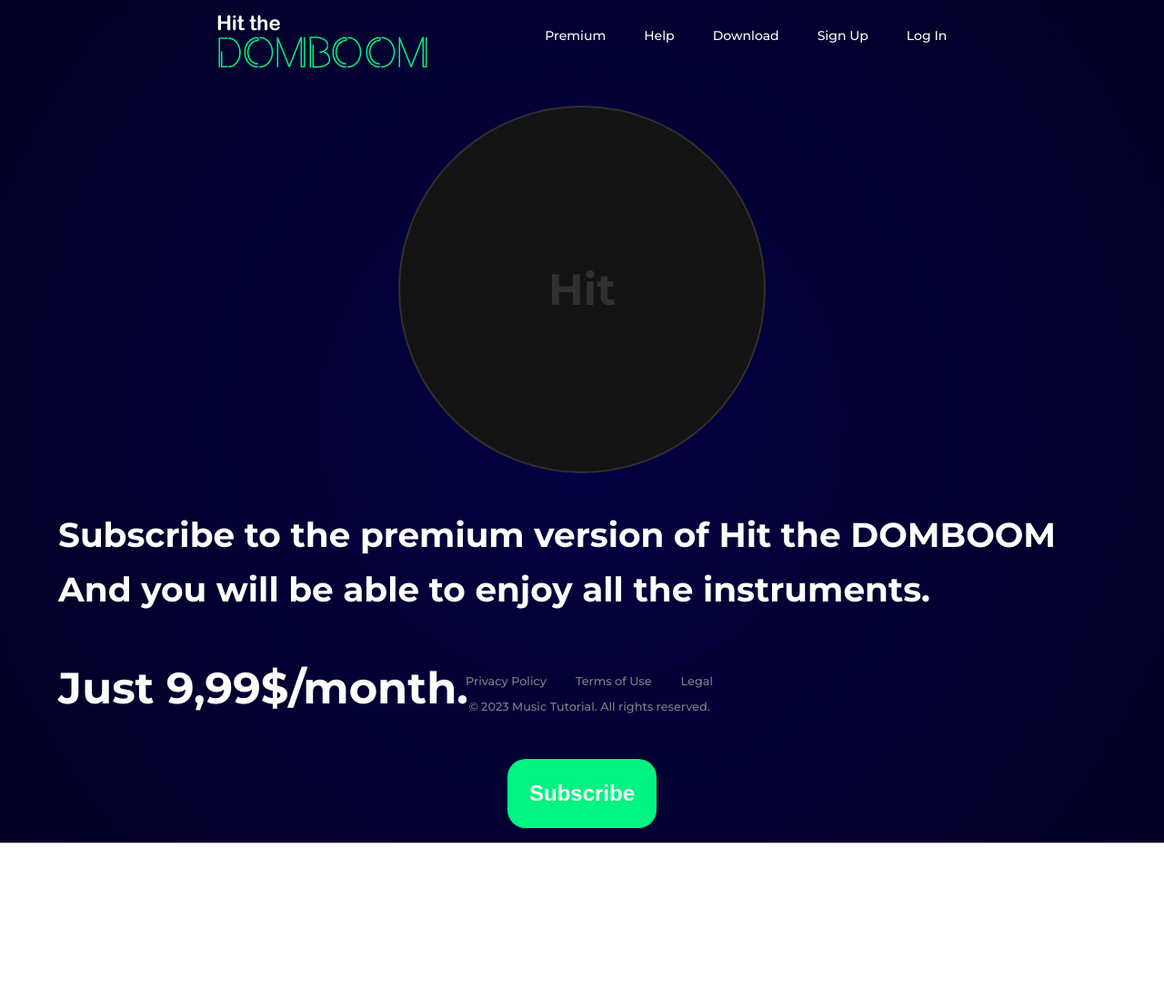
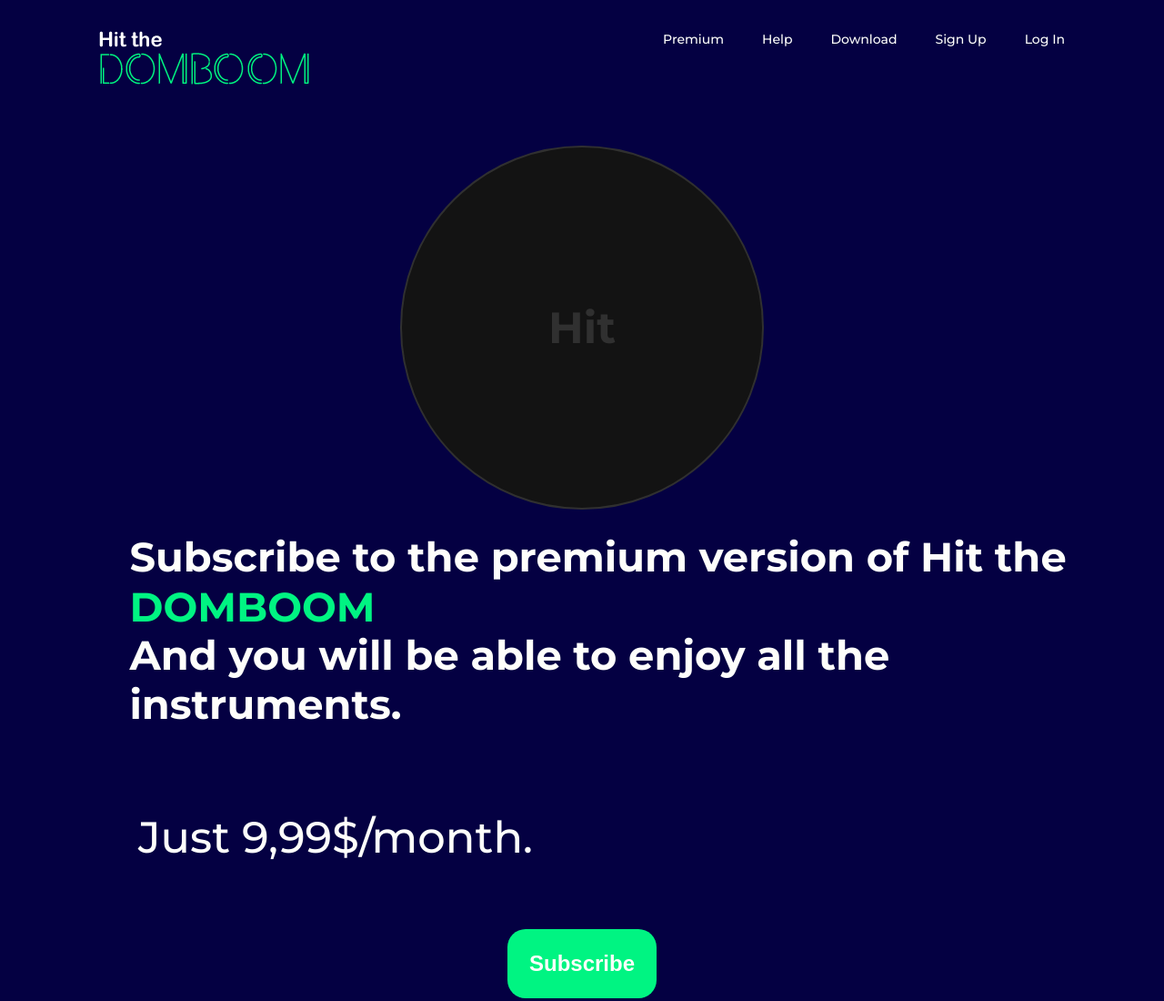
Before and after one commit to albegosu/MusicApp, a website: page pages/premium.html in a window 1280 px wide. Shown: the top 1100 px of the page at 91% size. Before the commit the page ends 926 px from the top, so only its background shows below. Drawn offline with nearby package versions, Linux system fonts and the light colour scheme; files whose address does not match are found by name.

Commit message:
hotfix sass and css

```diff
--- a/pages/premium.html
+++ b/pages/premium.html
@@ -13,7 +13,7 @@
   <link
     href="https://fonts.googleapis.com/css2?family=Montserrat:ital,wght@0,100;0,200;0,300;0,400;0,500;0,600;0,700;1,100;1,200;1,300&display=swap"
     rel="stylesheet">
-  <link rel="stylesheet" href="/css/styles.css">
+  <link rel="stylesheet" href="/css/premium.css">
 </head>
 
 <body>
@@ -21,7 +21,7 @@
     <nav id="navbar">
       <div id="navbar__logo">
         <a href="../public/index.html">
-          <img src="/images/logo DOMBOOM.png" alt="Logo">
+          <img src="/resources/images/logo DOMBOOM.png" alt="Logo">
         </a>
       </div>
       <ul id="navbar__menu">
@@ -38,14 +38,14 @@
       <div id="hit-circle">Hit
       </div>
       <h3 id="premium__h3">
-        Subscribe to the premium version of Hit the DOMBOOM
+        Subscribe to the premium version of Hit the <span>DOMBOOM</span> <br>
         And you will be able to enjoy all the instruments.
       </h3>
       <p id="premium__p">Just 9,99$/month.</p>
       <button id="premium__btn">Subscribe</button>
     </section>
   </main>
-  <footer class="footer">
+  <footer>
     <div class="footer__menu">
       <p>Privacy Policy</p>
       <p>Terms of Use</p>
--- a/sass/mixings.scss
+++ b/sass/mixings.scss
@@ -1,4 +1,5 @@
 @import 'variables';
+
 
 @mixin fontFamily {
   font-family: 'Montserrat', sans-serif;
@@ -136,3 +137,15 @@
   display: flex;
   justify-content: space-evenly;
 }
+
+@mixin foot {
+  position: absolute;
+    bottom: 1rem;
+    left: 40%;
+}
+
+@mixin reset{
+  padding: 0;
+  margin: 0;
+  box-sizing: border-box;
+}
--- a/sass/premium.scss
+++ b/sass/premium.scss
@@ -1,6 +1,13 @@
 @import "variables";
 @import "mixings";
+*{
+  @include reset()
+}
 
+body{
+  background-color: $colorbgdarkblue;
+  @include fontFamily();
+}
 #navbar {
   padding: 2em 1em;
   @include flxlogo();
@@ -20,18 +27,33 @@
 }
 
 #premium__section {
-  @include premium-section();
+
   #hit-circle {
     @include hitcircle();
   }
-  #premium__h3__domboom {
+  #premium__h3 {
+    font-size: 3.5em;
+    color: $colorWhite;
+    padding-left:3em;
+    padding-bottom: 2em
+
+
+  }
+  #premium__h3 span{
     @include DOMBOOM();
+    font-size: 1em;
+    padding: 2em 2em 0 0;
   }
   #premium__p {
+    color: $colorWhite;
     font-size: 3rem;
+    padding-left: 3em;
+    padding-bottom: 1.5em;
   }
   #premium__btn {
     @include button();
+    margin-bottom: 3em;
+
   }
 }
 
@@ -42,6 +64,7 @@
 }
 
 .footer__menu p {
+  padding-bottom: 2em;
   color: $colorWhite;
 }
 
@@ -51,11 +74,13 @@
 
 footer {
   text-align: center;
-  padding: 2em 0;
+  padding-top: 2em ;
+  margin-bottom: 0;
 }
 
 footer .copyright {
-  margin: 0;
-  padding-top: 3em;
+  margin-bottom: 0;
+  padding-top: 1em;
   text-align: center;
+
 }
```
Also changed, not shown: css/premium.css (added), 1 other file.
